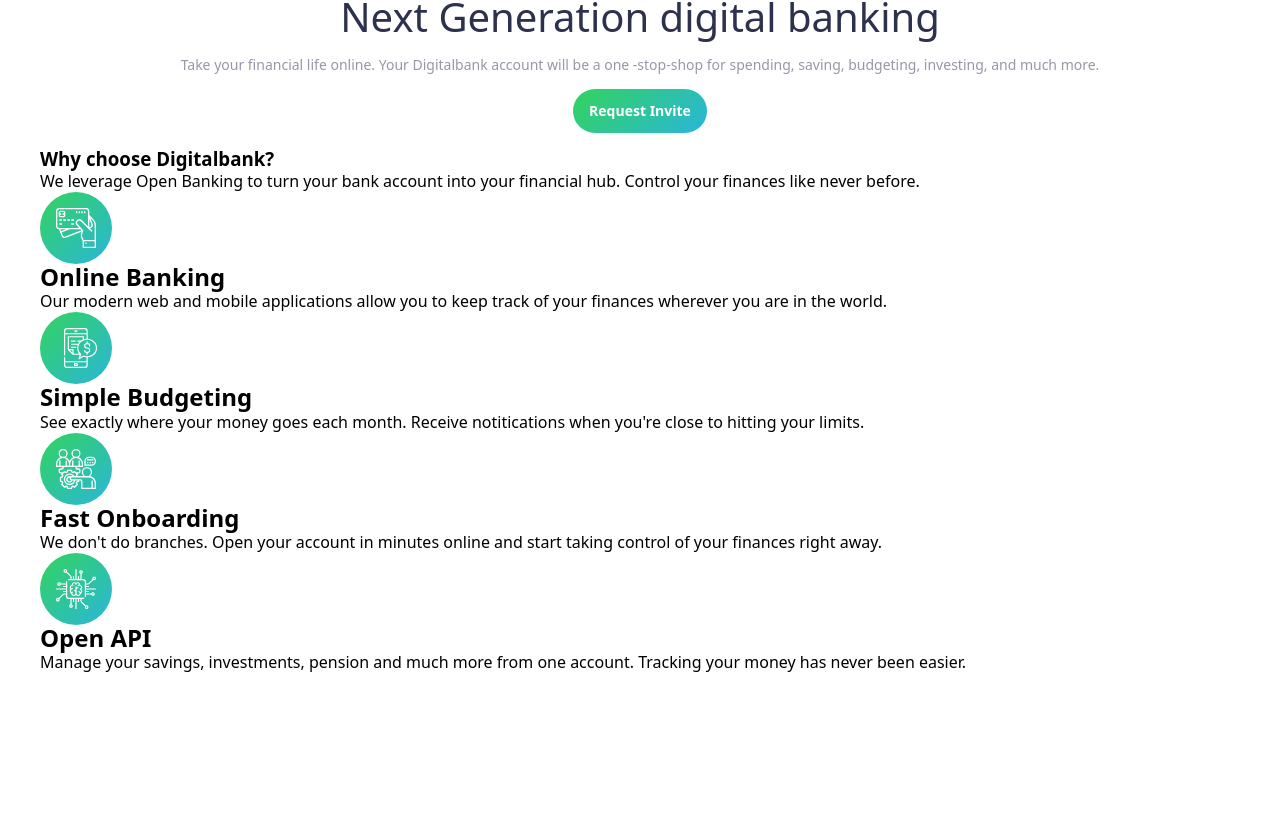
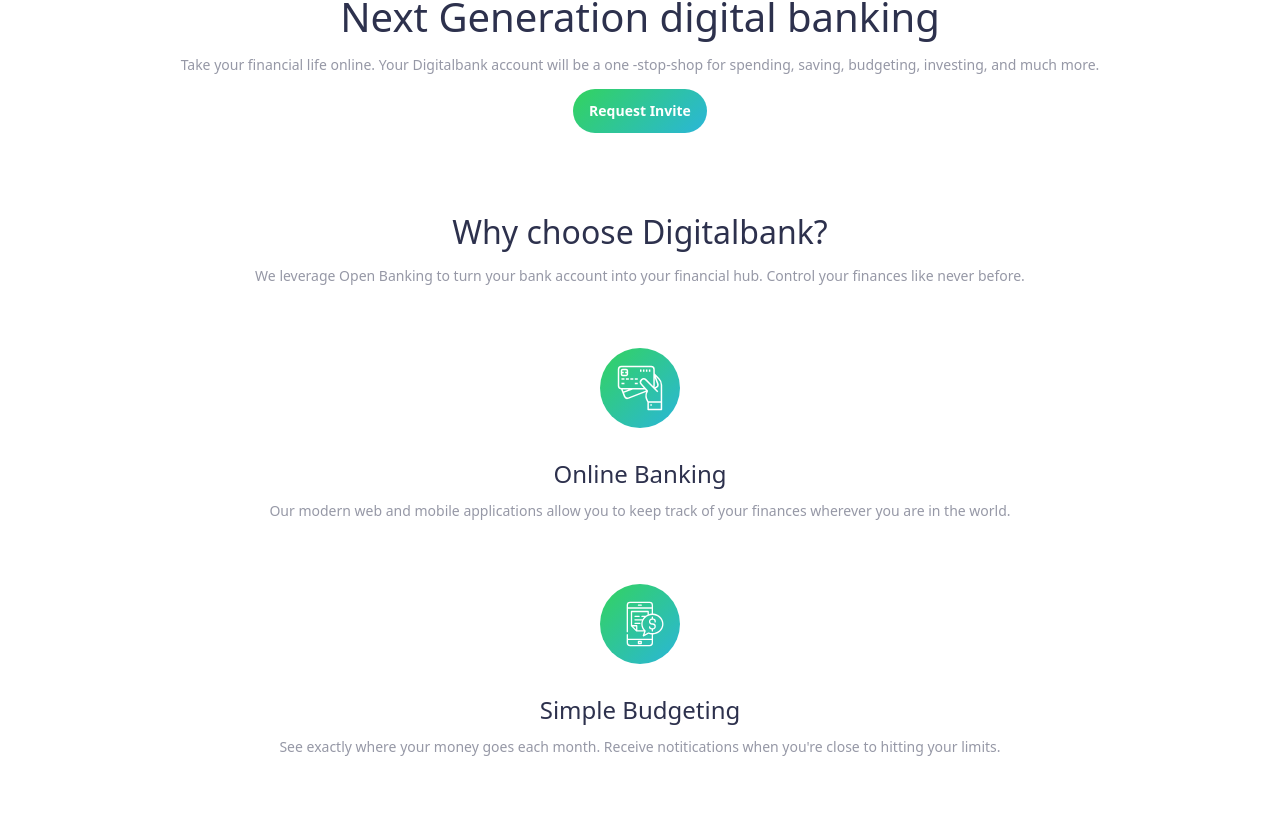
Before and after one commit to cgojk/digitalBank, a React (Vite) app: page / in a window 1280 px wide. Shown: the part 999-1816 px from the top of the page. Before the commit the page ends 1672 px from the top, so only its background shows below. Built offline with nearby package versions, Linux system fonts and the light colour scheme.

Commit message:
adding the styles for the features section part

```diff
--- a/src/components/Features.jsx
+++ b/src/components/Features.jsx
@@ -15,9 +15,9 @@
        <div className="features__info">
             {datafeatures.map((feature) => (
               <div key={feature.id} className="features__item">
-                <img src={feature.icon} alt={feature.alt} />
-                <h2 className="features__item-title">{feature.title}</h2>
-                <p className="features__item-text">{feature.description}</p>
+                <img className="features__item__icon" src={feature.icon} alt={feature.alt} />
+                <h2 className="features__item__title">{feature.title}</h2>
+                <p className="features__item__text">{feature.description}</p>
               </div>
             ))}
        </div>
--- a/src/styles/_base.scss
+++ b/src/styles/_base.scss
@@ -204,22 +204,7 @@
 
 }
 
-// .btn{
 
-//     padding:var(--spacing-100) var(--spacing-200);
-//     border-radius:var(--);
-//     border-radius:var(--radius-24);
-//     border:none;
-//     cursor:pointer;
-//     font: var(--font-7);
-//     transition: background-color 0.3s ease, color 0.3s ease;
-//     background-image:var(--background-image-gradient-1);
-//     color:var(--clr-white);
-//     &:hover{
-//         background-image:var(--background-image-gradient-2);
-//         color:var(--clr-white);
-//     }
-// }
 
 
 .btn {
@@ -257,3 +242,52 @@
 .btn:focus-visible::before {
   transform: scaleX(1);
 }
+
+
+//  =========================styles for features section=======================================
+// features section
+// ===================================================================
+
+
+.features{
+    background-color:var(--clr-gray-100);
+
+    .features__title{
+        font: var(--font-3);
+        text-align:center;
+        color:var(--clr-blue-950);
+        margin-top:var(--spacing-800);
+
+    }
+    .features__text{
+        font: var(--font-8);
+        text-align:center;
+        color:var(--clr-gray-600);
+        margin-top:var(--spacing-200);
+        margin-bottom:var(--spacing-400);
+    }
+
+    .features__item{
+        display:flex;
+        flex-direction:column;
+        align-items:center;
+        text-align:center;
+        gap:var(--spacing-200);
+        padding:var(--spacing-400);
+
+
+        .features__item__icon{
+            width: 80px;
+            height: 80px;
+            margin-bottom:var(--spacing-200);
+        }
+        .features__item__title{
+            font: var(--font-4);
+            color:var(--clr-blue-950);
+        }
+        .features__item__text{
+            font: var(--font-8);
+            color:var(--clr-gray-600);
+        }
+    }
+}
--- a/src/styles/index.css
+++ b/src/styles/index.css
@@ -504,4 +504,42 @@
 .btn:hover::before,
 .btn:focus-visible::before {
   transform: scaleX(1);
+}
+
+.features {
+  background-color: var(--clr-gray-100);
+}
+.features .features__title {
+  font: var(--font-3);
+  text-align: center;
+  color: var(--clr-blue-950);
+  margin-top: var(--spacing-800);
+}
+.features .features__text {
+  font: var(--font-8);
+  text-align: center;
+  color: var(--clr-gray-600);
+  margin-top: var(--spacing-200);
+  margin-bottom: var(--spacing-400);
+}
+.features .features__item {
+  display: flex;
+  flex-direction: column;
+  align-items: center;
+  text-align: center;
+  gap: var(--spacing-200);
+  padding: var(--spacing-400);
+}
+.features .features__item .features__item__icon {
+  width: 80px;
+  height: 80px;
+  margin-bottom: var(--spacing-200);
+}
+.features .features__item .features__item__title {
+  font: var(--font-4);
+  color: var(--clr-blue-950);
+}
+.features .features__item .features__item__text {
+  font: var(--font-8);
+  color: var(--clr-gray-600);
 }/*# sourceMappingURL=index.css.map */
```
Also changed, not shown: 1 other file (tests, documents, lock files or other folders).
